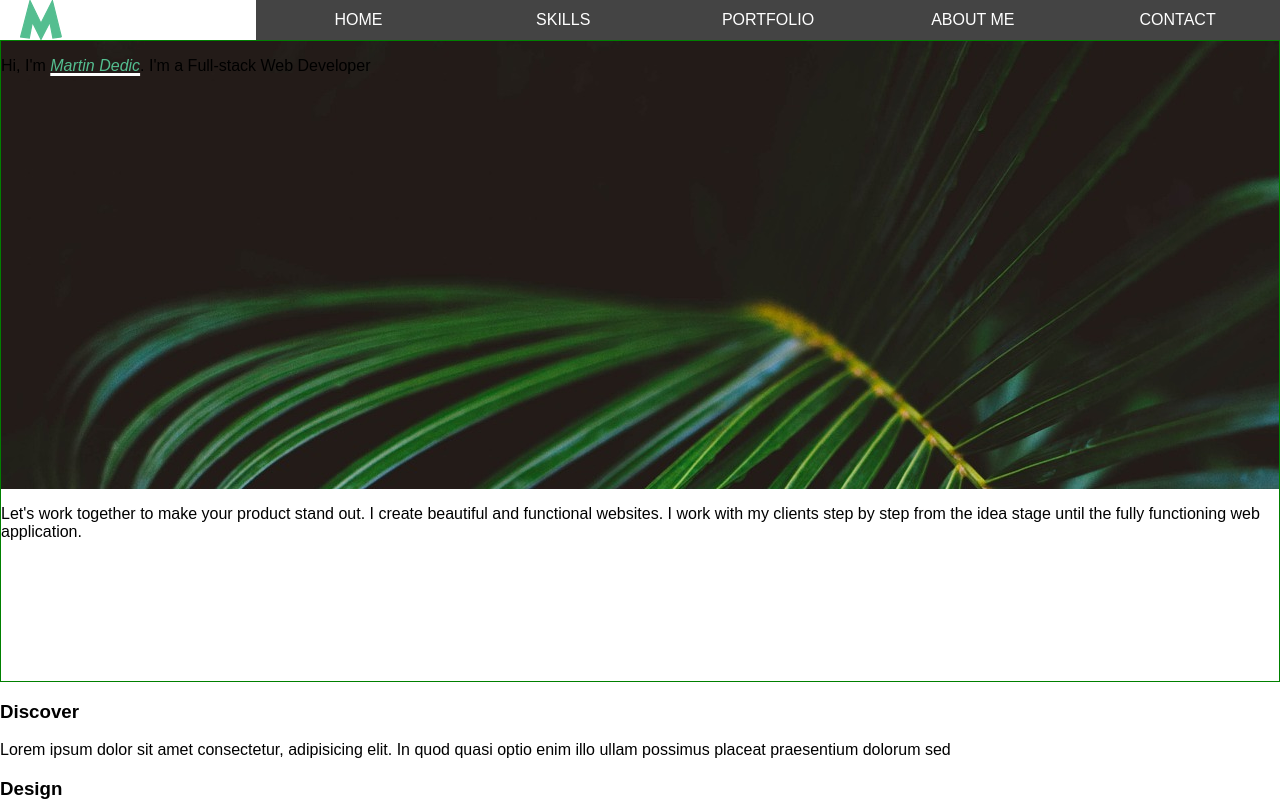
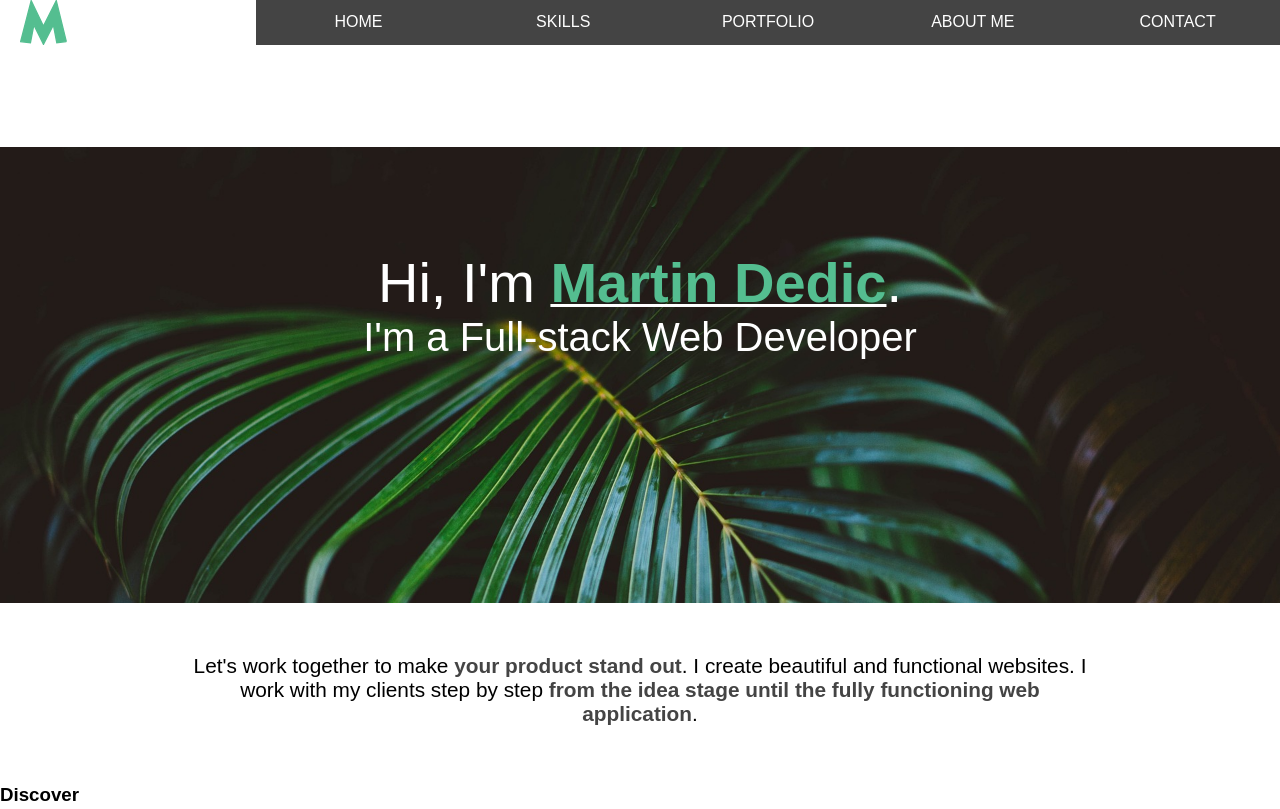
Before and after one commit to theCoupler/Portfolio, a plain HTML site: page index.html in a window 1280 px wide. Shown: the top 809 px of the page. Drawn offline with Linux system fonts and the light colour scheme.

Commit message:
styling heading in CSS

```diff
--- a/index.html
+++ b/index.html
@@ -26,14 +26,14 @@
     </nav>
     <section id="heading" class="heading">
       <div class="heading__background">
-        <p class="heading__background__text">
-          Hi, I'm <em>Martin Dedic</em>. I'm a Full-stack Web Developer
+        <p class="heading__background__head">
+          Hi, I'm <em>Martin Dedic</em>.
         </p>
+        <p class="heading__background__body">I'm a Full-stack Web Developer</p>
       </div>
-      <p class="heading__img__paragraph">
-        Let's work together to make your product stand out. I create beautiful
-        and functional websites. I work with my clients step by step from the
-        idea stage until the fully functioning web application.
+      <p class="heading__background__paragraph">
+        Let's work together to make <strong>your product stand out</strong>. I create beautiful
+        and functional websites. I work with my clients step by step <strong>from the idea stage until the fully functioning web application</strong>.
       </p>
     </section>
     <section class="workflow">
--- a/style.css
+++ b/style.css
@@ -12,7 +12,7 @@ html {
 
 .navigation {
   display: flex;
-  height: 2.5rem;
+  height: 2.8rem;
 }
 
 .navigation__logoContainer {
@@ -50,20 +50,49 @@ html {
 .heading {
   display: flex;
   flex-direction: column;
-  height: 40rem;
-  border: 1px solid green;
+  height: 45rem;
 }
 
 .heading__background {
+  display: flex;
+  flex-direction: column;
   height: 70%;
+  margin-top: 8%;
   background-image: url("img/background.jpg");
-  justify-content: stretch;
-  background-position: center:
+  background-size: cover;
 }
 
-.heading__background__text em {
+.heading__background__head, .heading__background__body {
+  margin: 0;
+  text-align: center;
+  font-size: 3.5rem;
+  color: #ffffff;
+}
+
+.heading__background__head {
+  margin-top: 8%;
+}
+
+.heading__background__body {
+  font-size: 2.5rem;
+}
+
+.heading__background__head em {
+  font-style: normal;
+  font-weight: bold;
   text-decoration-line: underline;
   text-decoration-thickness: 3px;
   text-decoration-color: #ffffff;
   color: #54be90;
 }
+
+.heading__background__paragraph {
+  text-align: center;
+  margin: 4% 15% 3% 15%;
+  font-size: 1.3rem;
+}
+
+.heading__background__paragraph strong {
+  font-weight: bold;
+  color: #444444;
+}
```
